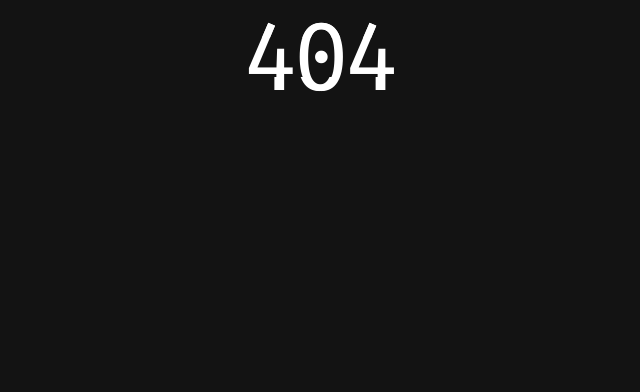
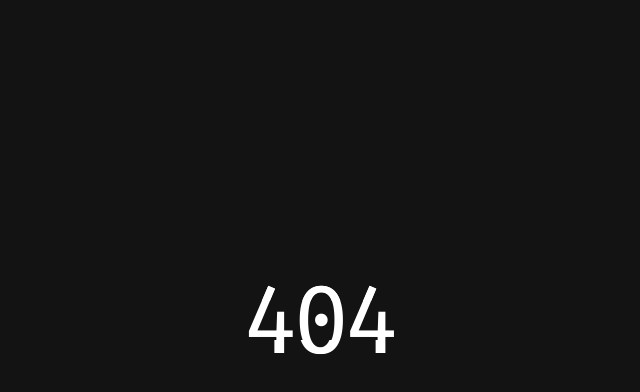
Before and after one commit to DYNAMIG/lfshub, a plain HTML site: page 404.html in a window 1280 px wide. Shown: the whole page, without its empty margins (322-962 px from the left). Drawn offline with Linux system fonts and the light colour scheme.

Commit message:
Add files via upload

```diff
--- a/404.html
+++ b/404.html
@@ -11,7 +11,7 @@
 body{
   display: flex;
   width: 100vw;
-  height: 100%;
+  height: 50vw;
   align-items: center;
   justify-content: center;
   margin: 0;
@@ -20,6 +20,7 @@ body{
   font-size: 96px;
   font-family: 'Fira Mono', monospace;
   letter-spacing: -7px;
+  overflow: hidden;
 }
 
 div{
@@ -82,7 +83,7 @@ div:after{
 }
     </style>
 </head>
-<body scroll="no" style="overflow: hidden">
+<body>
     <div title="404">404</div>
 </body>
 </html>
```
